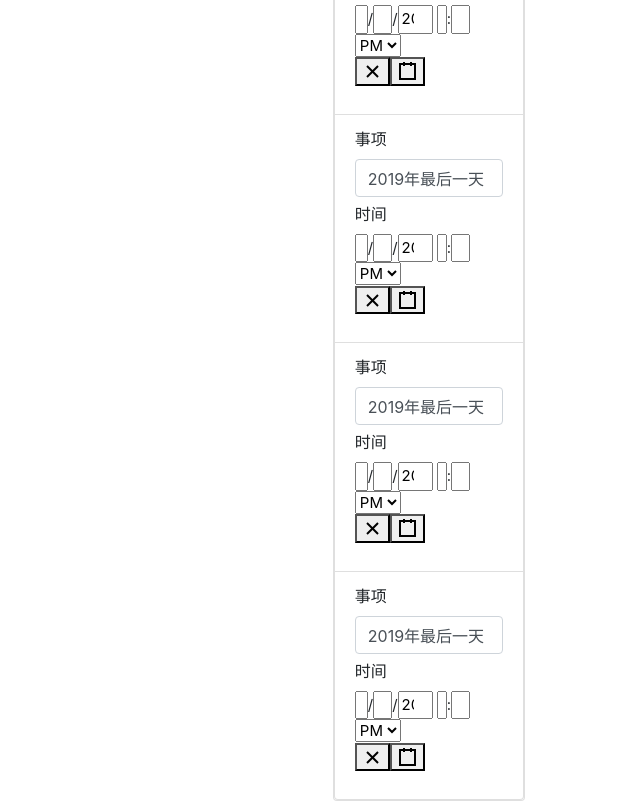
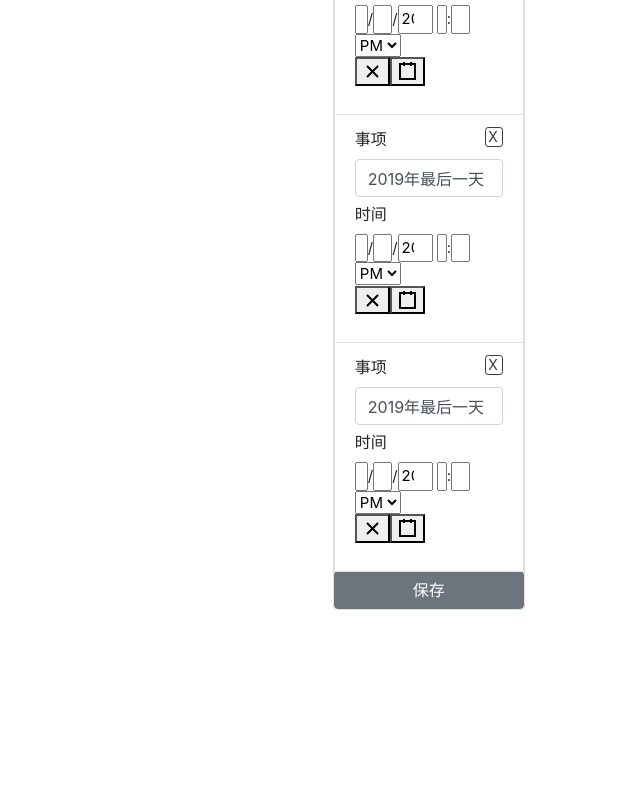
Before and after one commit to LiangTsong/dear-diary, a React (Create React App) app: page /write in a window 1280 px wide. Shown: the part 420-1221 px from the top of the page, without its empty margins (640-1280 px from the left). After the commit the page ends 1030 px from the top, so only its background shows below. Built offline with nearby package versions, Linux system fonts and the light colour scheme.

Commit message:
Editor in Write page improved.

```diff
--- a/src/Components/Editor/MainEditor.js
+++ b/src/Components/Editor/MainEditor.js
@@ -21,15 +21,26 @@ import './MainEditor.css';
 class MainEditor extends React.Component {
     constructor(props) {
         super(props);
-        this.state = { editorState: EditorState.createEmpty() };
 
         this.focus = () => this.refs.editor.focus();
-        this.onChange = (editorState) => this.setState({ editorState });
+        this.onChange = this.onChange.bind(this);
 
         this.handleKeyCommand = (command) => this._handleKeyCommand(command);
         this.onTab = (e) => this._onTab(e);
         this.toggleBlockType = (type) => this._toggleBlockType(type);
         this.toggleInlineStyle = (style) => this._toggleInlineStyle(style);
+
+        this.state={
+            editorState: EditorState.createEmpty(),
+            text: null,
+        }
+    }
+
+    onChange(editorState){
+        // \U+FFFD is the separator
+        const text = editorState.getCurrentContent().getPlainText('\u0001');
+        this.setState({ editorState: editorState, text: text });
+        console.log(text);
     }
 
     _handleKeyCommand(command) {
@@ -221,7 +232,7 @@ const InlineStyleControls = (props) => {
             )}
         </div>
     );
-}
+};
 
 
 export default MainEditor;
--- a/src/Components/Page/Write.js
+++ b/src/Components/Page/Write.js
@@ -32,11 +32,6 @@ class Write extends React.Component {
                 content: '2019年最后一天',
                 id: 2,
             },
-            {
-                date: new Date(),
-                content: '2019年最后一天',
-                id: 3,
-            },
         ];
 
         return(
--- a/src/Components/ToDoList/EditorToDoList.css
+++ b/src/Components/ToDoList/EditorToDoList.css
@@ -12,3 +12,15 @@
     font-weight: normal;
     width: 100%;
 }
+
+.to-do-list-delete{
+    height: 20px;
+    width: 5px;
+    float: right;
+}
+
+.to-do-list-delete-text{
+    position: absolute;
+    right: 25px;
+    top: 11px;
+}
--- a/src/Components/ToDoList/EditorToDoList.js
+++ b/src/Components/ToDoList/EditorToDoList.js
@@ -6,6 +6,7 @@ import ListGroup from "react-bootstrap/ListGroup";
 import DateTimePicker from "react-datetime-picker";
 
 import './EditorToDoList.css';
+import Button from "react-bootstrap/Button";
 
 class EditorToDoList extends React.Component {
     constructor(props){
@@ -13,7 +14,6 @@ class EditorToDoList extends React.Component {
         const editor_todo_data = props.editor_todo_data.slice();
         this.state = {
             todo_data: editor_todo_data,
-            value: '你好',
         };
     };
 
@@ -39,6 +39,9 @@ class EditorToDoList extends React.Component {
             <ListGroup.Item key={index}>
                 <Form.Group>
                     <Form.Label>事项</Form.Label>
+                        <Button className="to-do-list-delete" size="sm" variant="outline-dark">
+                            <div className="to-do-list-delete-text">X</div>
+                        </Button>
                     <Form.Control type="text" placeholder="提醒事项"
                                   value={item.content}
                                   onChange={(e)=>this.handleTDContentChange(e, index, item.id)}/>
@@ -57,6 +60,7 @@ class EditorToDoList extends React.Component {
                     <Card.Header className="to-do-list-box-header">自动提取的提醒事项</Card.Header>
                     <ListGroup>
                         {todos}
+                        <Button className="to-do-list-submit" variant="secondary">保存</Button>
                     </ListGroup>
                 </Card>
             </div>
```
